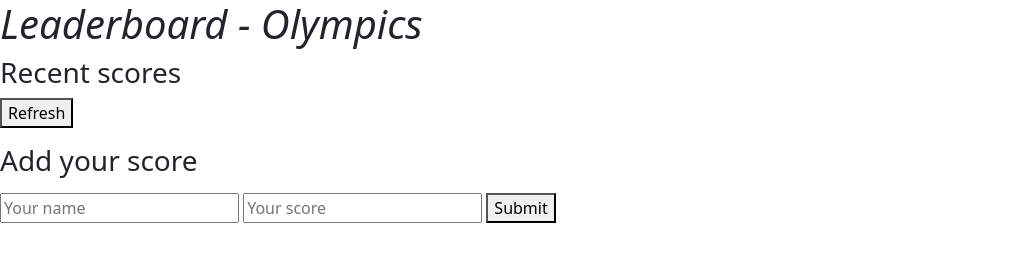
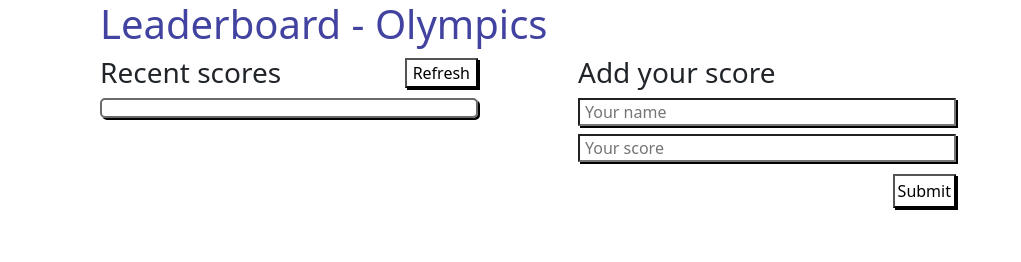
Before and after one commit to fortuneonyeka/LeaderBoard-project, a website built with webpack: page src/index.html in a window 1280 px wide. Shown: the whole page, without its empty margins (0-1021 px from the left). Built offline with nearby package versions, Linux system fonts and the light colour scheme; no server answers.

Commit message:
Add basic styling

```diff
--- a/src/style.css
+++ b/src/style.css
@@ -1,45 +1,102 @@
 body {
-  font-family: "Lato", sans-serif;
+  font-family: "Open Sans", sans-serif;
+  font-size: 20px;
+  padding: 0 100px;
 }
 
-.table {
-  overflow: hidden;
+#page-title {
+  color: rgb(66, 66, 160);
+}
+
+li {
+  padding: 8px;
+  list-style: none;
+  padding: 12px;
+}
+
+li:hover {
+  background-color:royalblue;
+  color:greenyellow
+}
+
+h3 {
+  margin-bottom: 30px;
+  font-size: 25px;
+
+}
+
+input {
+  display: block;
+  margin-bottom: 20px;
+  line-height: 20px;
+  font-size: 16px;
+  padding: 0 5px;
+  width: 100%;
+  box-sizing: border-box;
+  box-shadow: 2px 2px 2px 2px rgba(0, 0, 0, 0.2);
   box-shadow: 2px 2px black;
 }
 
-h1 {
-  font-style: italic;
-  font-size: 5em;
+input:hover {
+  background-color:greenyellow
 }
 
-.table td {
-  text-align: center;
+input:focus {
+  background-color:green;
+  color:white
 }
 
-#recent-scores {
-  max-width: 30%;
-  min-width: 25%;
+#player-name {
+  margin-bottom: 8px;
 }
 
-.btn {
-  box-shadow: 2px 2px black;
-  margin-top: 30px;
+.grid-container {
+  display: grid;
+  grid-template-columns: 35% 35%;
+  grid-column-gap: 100px;
 }
 
-.btn:hover {
-  background-color: #4caf50; /* Green */
-  color: white;
+.b4 {
+  display: flex;
+  justify-content: space-between;
+  align-items: center;
 }
 
-.input {
+#displayboard {
+  border-radius: 5px;
+  border: solid 2px rgb(107, 106, 106);
   box-shadow: 2px 2px black;
 }
 
-.input:hover {
-  background-color: #252825; /* Green */
-  color: white;
+li:nth-child(odd) {
+  background-color: rgb(216, 212, 212);
 }
 
-.name-input {
-  margin-bottom: 12px;
+.form-submit {
+  float: right;
+  margin: 0;
+  padding: 3px;
+  box-shadow: 2px 2px 2px 2px rgba(0, 0, 0, 0.111);
+  background-color: white;
+  color: black;
+  box-shadow: 2px 2px black;
+  margin-top: 12px;
 }
+
+#refresh {
+  box-shadow: 2px 2px 2px 2px rgba(0, 0, 0, 0.2);
+  color: black;
+  background-color: white;
+  box-shadow: 2px 2px black;
+  margin-bottom: 7px;
+}
+
+.hidden {
+  display: none;
+}
+
+.error-msg {
+  color: darkred;
+  font-size: 12px;
+  margin-bottom: 15px;
+}
```
